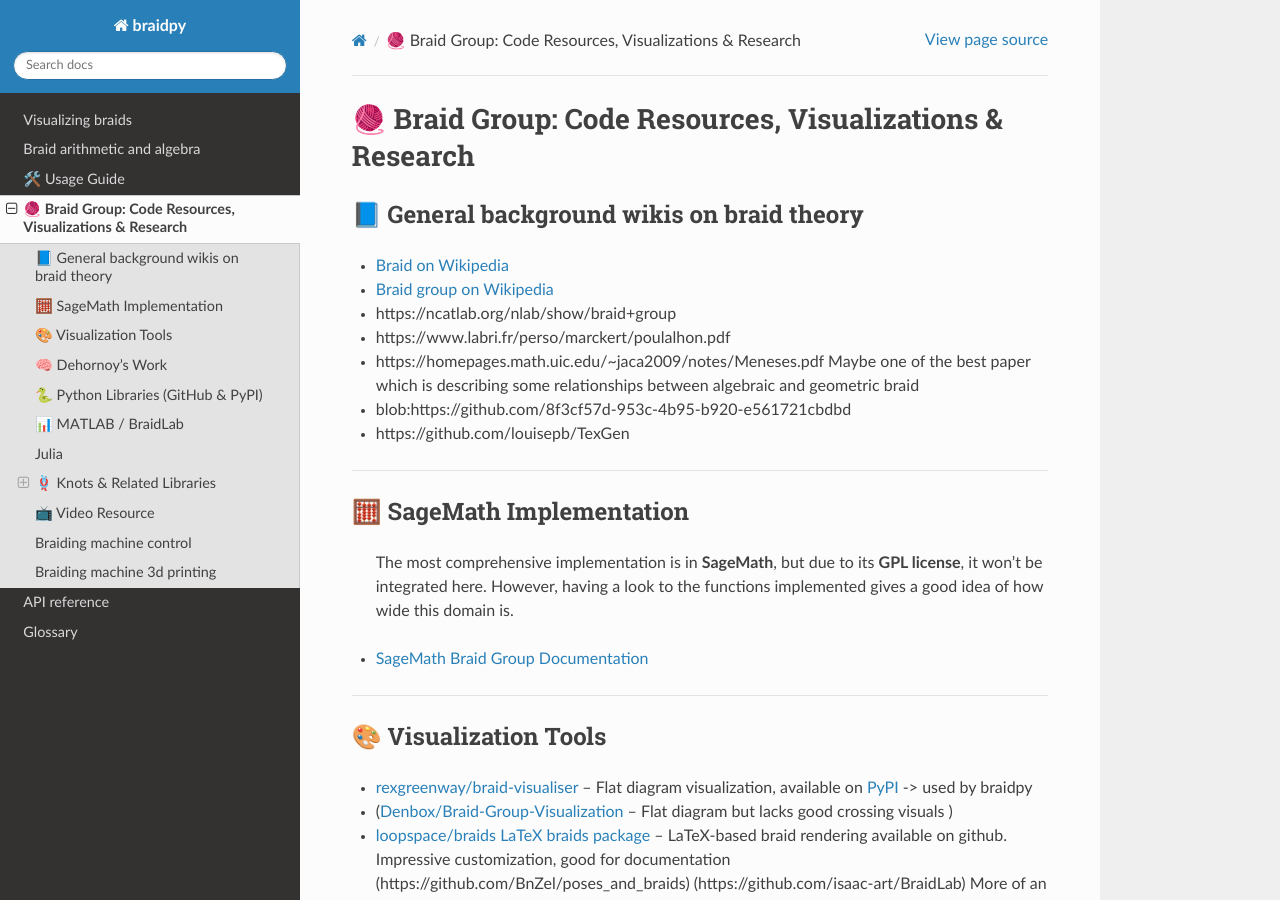
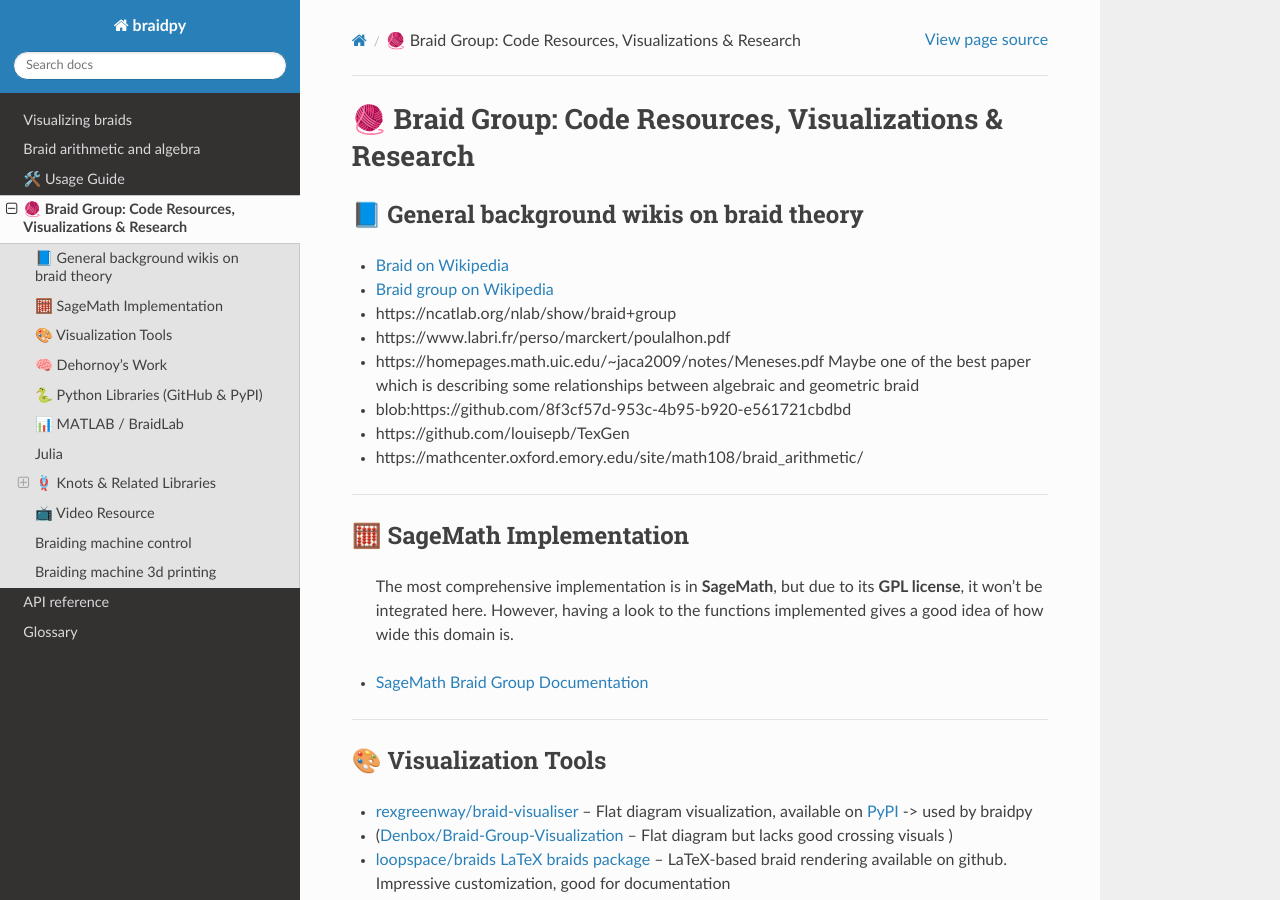
Before and after one commit to baptistelabat/braidpy, a Sphinx documentation site: the page built from docs/source/references.md, in a window 1280 px wide and 900 px high. Built offline with Sphinx 7.4.7 and the Read the Docs theme 3.1.0, drawn with Linux system fonts in a browser that asks for light colours; pages that are not in the unit, such as notebooks, are missing from menus; some of the changed lines change nothing that is shown.

Commit message:
Add reference on braid maths

```diff
--- a/docs/source/references.md
+++ b/docs/source/references.md
@@ -10,6 +10,7 @@
 relationships between algebraic and geometric braid
 - blob:https://github.com/8f3cf57d-953c-4b95-b920-e561721cbdbd
 - https://github.com/louisepb/TexGen
+- https://mathcenter.oxford.emory.edu/site/math108/braid_arithmetic/
 
 ---
 
```
